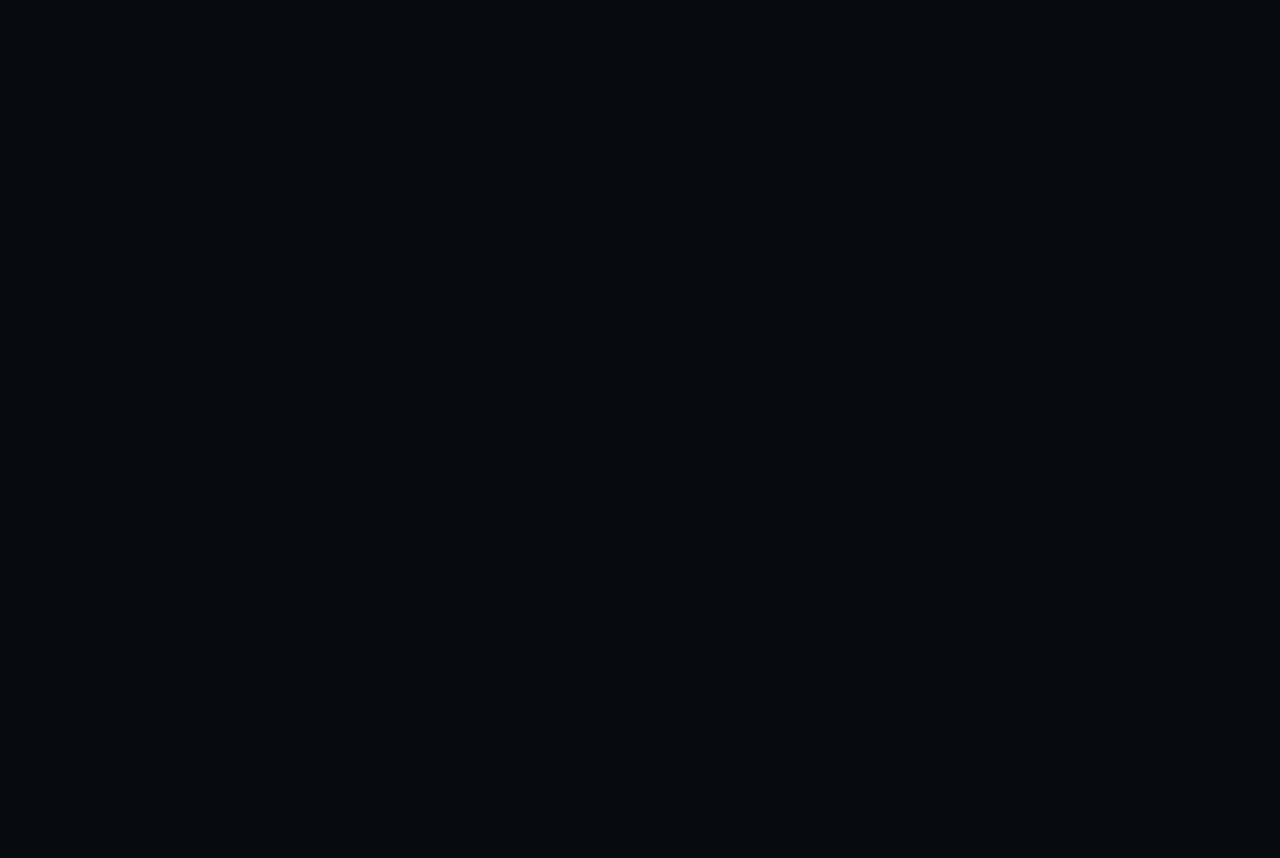
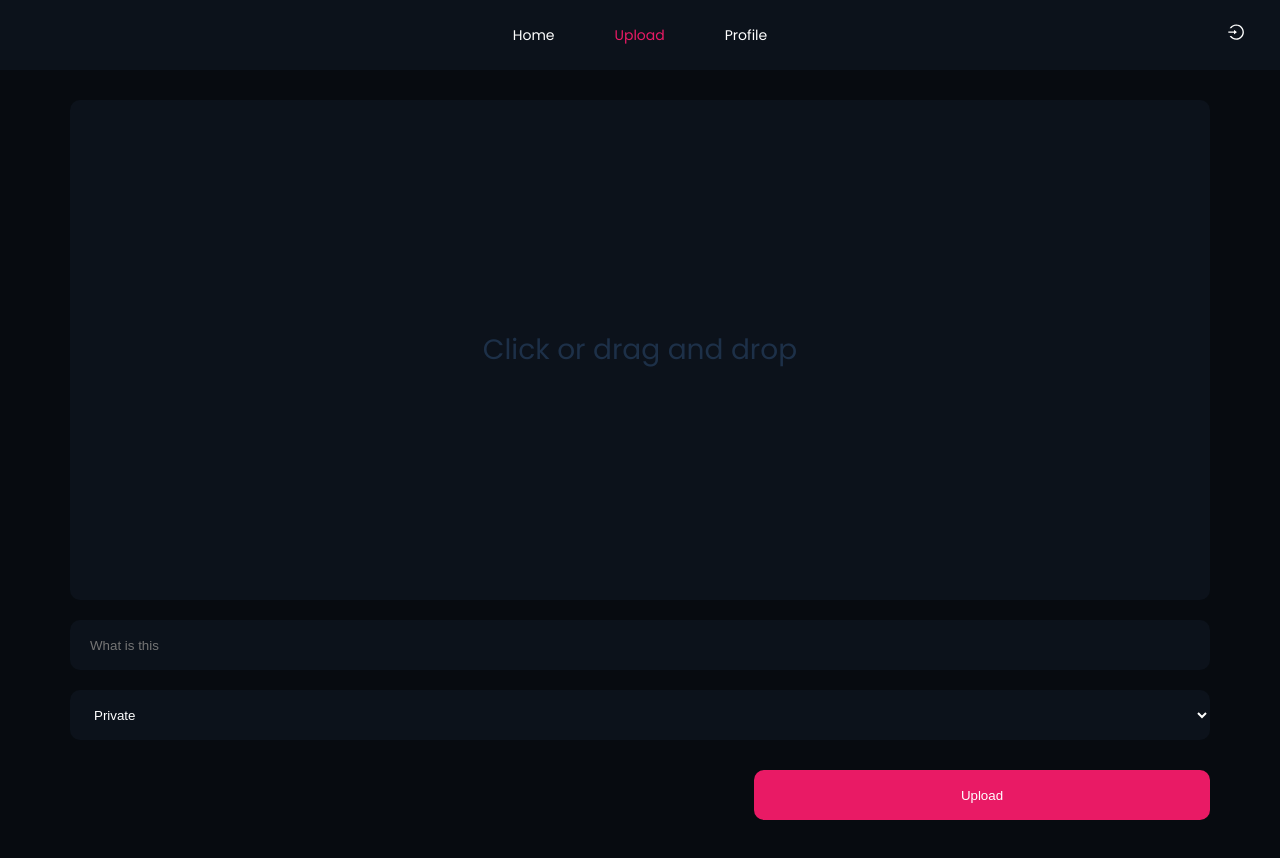
Before and after one commit to Byiringiro-saad/media_management, a React (Vite) app in the folder frontend/: page /upload in a window 1280 px wide. Before the commit this address had no page. Before the commit the page ends 800 px from the top, so only its background shows below. Built offline with nearby package versions, Linux system fonts and the light colour scheme.

Commit message:
upload page

```diff
--- a/frontend/package.json
+++ b/frontend/package.json
@@ -15,6 +15,7 @@
     "framer-motion": "^8.0.2",
     "react": "^18.2.0",
     "react-dom": "^18.2.0",
+    "react-dropzone": "^14.2.3",
     "react-hook-form": "^7.41.0",
     "react-icons": "^4.7.1",
     "react-query": "^3.39.2",
--- a/frontend/src/App.tsx
+++ b/frontend/src/App.tsx
@@ -8,9 +8,10 @@ import "react-toastify/dist/ReactToastify.css";
 //pages
 import Index from "./pages";
 import Home from "./pages/home";
+import Media from "./pages/media";
 import Login from "./pages/login";
+import Upload from "./pages/upload";
 import Signup from "./pages/signup";
-import Media from "./pages/media";
 
 const App: React.FC = () => {
   return (
@@ -22,6 +23,7 @@ const App: React.FC = () => {
         <Route path="/signup" element={<Signup />} />
         <Route path="/home" element={<Home />} />
         <Route path="/home/:id" element={<Media />} />
+        <Route path="/upload" element={<Upload />} />
       </Routes>
     </Router>
   );
--- /dev/null
+++ b/frontend/src/pages/upload.tsx
@@ -0,0 +1,101 @@
+import { FC, useCallback } from "react";
+import styled from "styled-components";
+import { useDropzone } from "react-dropzone";
+
+//components
+import Nav from "../components/nav";
+
+const Upload: FC = () => {
+  const onDrop = useCallback((acceptedFiles: any) => {
+    console.log(acceptedFiles);
+  }, []);
+
+  const { getRootProps, getInputProps, isDragActive } = useDropzone({ onDrop });
+
+  return (
+    <Container>
+      <Nav />
+      <form>
+        <div className="image" {...getRootProps()}>
+          <input {...getInputProps()} />
+          {isDragActive ? <p>Drop here..</p> : <p>Click or drag and drop</p>}
+        </div>
+        <input type="text" placeholder="What is this" />
+        <select>
+          <option value="private">Private</option>
+          <option value="public">Public</option>
+        </select>
+        <button type="submit">Upload</button>
+      </form>
+    </Container>
+  );
+};
+
+const Container = styled.div`
+  width: 100%;
+  height: auto;
+  display: flex;
+  flex-direction: column;
+  align-items: center;
+
+  form {
+    padding: 20px 70px;
+    width: 100%;
+    height: auto;
+    display: flex;
+    flex-direction: column;
+    align-items: flex-end;
+
+    .image {
+      width: 100%;
+      height: 500px;
+      background: var(--dark);
+      border-radius: 10px;
+      margin: 10px 0;
+      display: flex;
+      align-items: center;
+      justify-content: center;
+      cursor: pointer;
+
+      p {
+        color: var(--gray);
+        font-size: 2em;
+      }
+    }
+
+    input {
+      width: 100%;
+      height: 50px;
+      border-radius: 10px;
+      margin: 10px 0;
+      padding: 0 20px;
+      color: var(--white);
+      background: var(--dark);
+      border: none;
+    }
+
+    select {
+      width: 100%;
+      height: 50px;
+      border-radius: 10px;
+      margin: 10px 0;
+      padding: 0 20px;
+      color: var(--white);
+      background: var(--dark);
+      border: none;
+    }
+
+    button {
+      width: 40%;
+      height: 50px;
+      border-radius: 10px;
+      margin: 20px 0;
+      padding: 0 20px;
+      color: var(--white);
+      background: var(--bright);
+      border: none;
+    }
+  }
+`;
+
+export default Upload;
```
Also changed, not shown: 1 other file (tests, documents, lock files or other folders).
